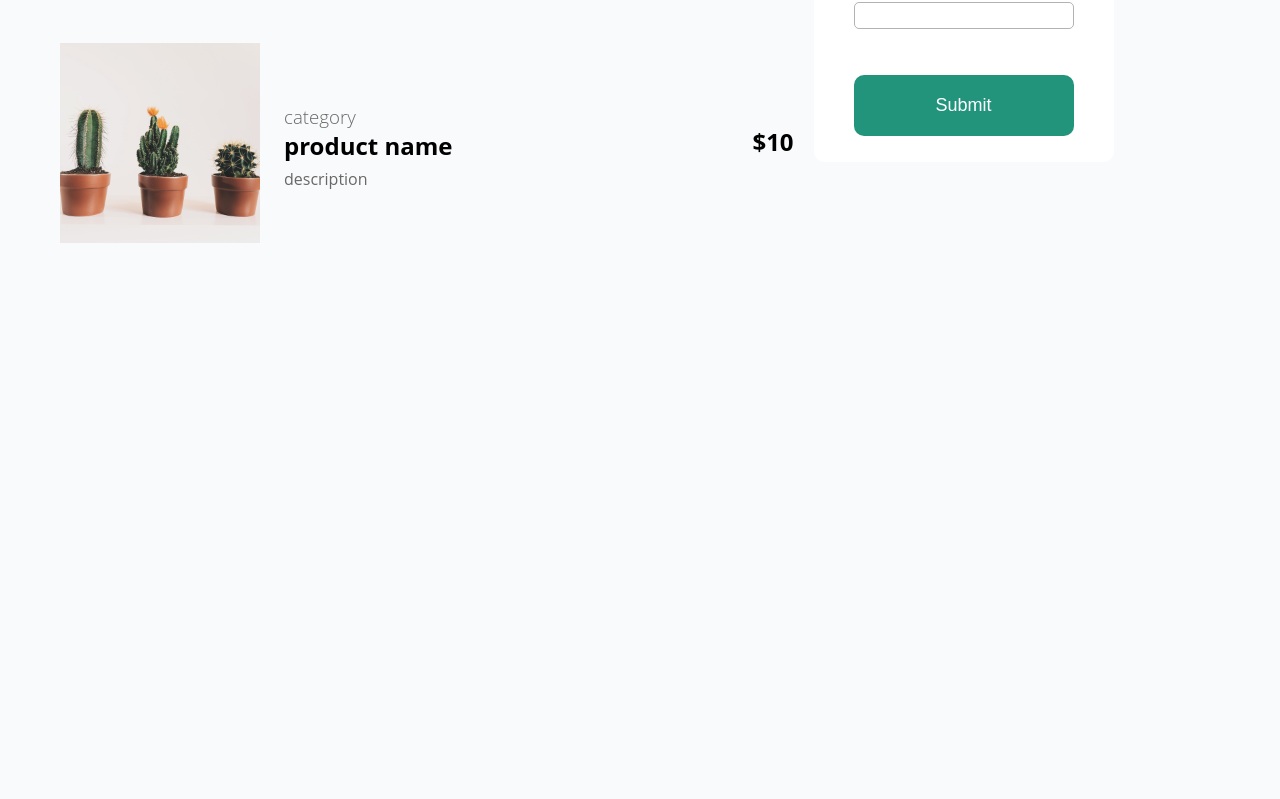
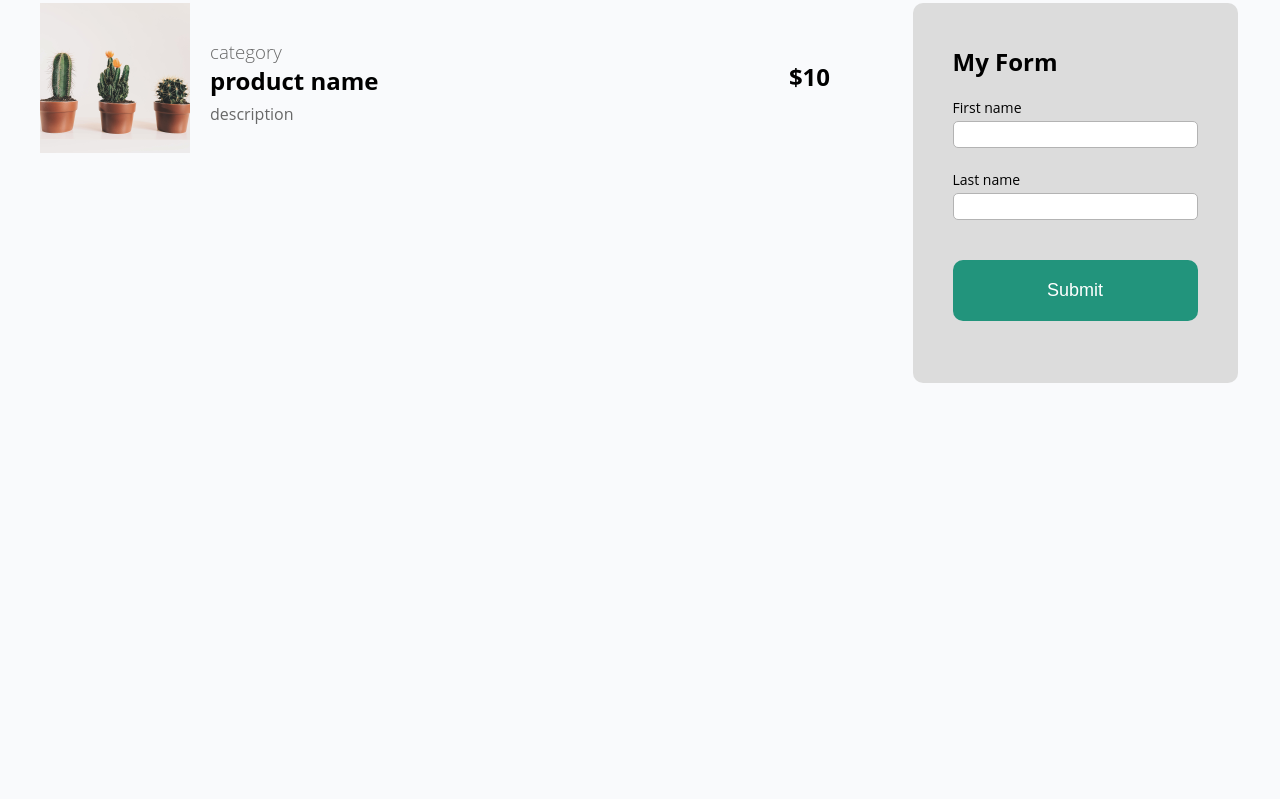
Before and after one commit to kkruzona/fleur, a plain HTML site: page cart.html in a window 1280 px wide. Shown: the part 287-1086 px from the top of the page. Before the commit the page ends 989 px from the top, so only its background shows below. Drawn offline with Linux system fonts and the light colour scheme.

Commit message:
updates to cart page

```diff
--- a/cart.html
+++ b/cart.html
@@ -34,10 +34,9 @@
         </header>
 
     <section id="pageContent">
-
+        <h1>Cart</h1>
     <div class="screen">
         <div id="screenLeft">
-            <h1>Cart</h1>
             <div id="cartResults">
                 <div id="cartListing">
                     <a href=""><img src="Cactus-Plant.jpg" class="cartImage"></a>
@@ -55,14 +54,14 @@
 
         <div id="screenRight">
             <div class="container">
-                <h2>My Form</h2>
                 <form>
+                    <h2 id="formTitle">My Form</h2>
                     <label for="fname">First name</label>
                     <input type="text" id="fname" name="fname"><br>
                     <label for="lname">Last name</label>
                     <input type="text" id="lname" name="lname">
                 </form>
-                <button type="button" class="block" id="submit">Submit</button>
+                <button type="button" id="submit">Submit</button>
             </div>
         </div>
     </div>
--- a/styles.css
+++ b/styles.css
@@ -101,6 +101,11 @@ button {
   padding: 20px 20px;
   margin-top: 20px;
   margin-bottom: 80px;
+  cursor: pointer;
+}
+
+button:hover {
+  background-color: #187e68;
 }
 
 #shopItems {
@@ -141,10 +146,10 @@ a {
     color: black;
  }
 
-  a:link {
+  /* a:link {
     color: #22947c;
     text-decoration: none;
-  }
+  } */
 
   a:hover {
     color: #22947c;
@@ -182,33 +187,11 @@ a {
   height: auto;
 }
 
-button {
-  margin-bottom: 50px;
+#add-to-cart {
+  margin-bottom: 40px;
 }
 
 /* cart settings start here */
-.cartImage {
-  width: 200px;
-  height: 200px;
-  margin-right: 24px;
-}
-
-#cartListing {
-  margin: 20px;
-  display: flex;
-  flex-direction: row;
-  justify-content: left;
-}
-
-#cartOverview {
-  display: flex;
-  flex-direction: row;
-  align-items: center;
-}
-
-#cartDetails {
-  margin-right: 300px;
-}
 
 .screen {
   display: flex;
@@ -216,38 +199,66 @@ button {
   height: 100vh;
 }
 
-.screenLeft {
-  flex: 33;
-  background: red;
+#screenLeft {
+  flex: 50;
+  display: flex;
+  /* justify-content: center; */
+  /* align-items: center; */
+}
+
+#screenRight {
+  flex: 50;
   display: flex;
   justify-content: center;
-  align-items: center;
+  /* align-items: center; */
 }
 
-.screenRight {
-  flex: 66;
-  background: black;
+.cartImage {
+  width: 150px;
+  height: 150px;
+  /* margin-right: 24px; */
+}
+
+#cartListing {
+  /* margin: 20px; */
   display: flex;
-  justify-content: center;
+  flex-direction: row;
+  /* justify-content: left; */
+}
+
+#cartOverview {
+  display: flex;
+  width: 50vw;
+  flex-direction: row;
   align-items: center;
+  justify-content: space-between;
+}
+
+#cartDetails {
+  margin-left: 20px;
 }
 
 .container {
   display: flex;
   flex-direction: column;
-  max-width: 50%;
-  margin: auto;
-  background-color: #ffffff;
-  padding: 40px;
+  position: -webkit-sticky; /* Safari */
+  position: sticky;
+  top: 140px;
+  /* align-items: center; */
+  background-color: #dcdcdc;
+  padding: 60px 40px 20px 40px;
   border-radius: 10px;
-  min-width: 220px;
-  height: 220px;
+  width: 50%;
+  height: 300px;
+  /* min-width: 220px;
+  height: 220px; */
 }
 
 form {
   display: flex;
   flex-direction: column;
-  margin-bottom: 26px;
+  padding-bottom: 20px;
+  /* margin-bottom: 26px; */
 }
 
 label {
@@ -261,6 +272,14 @@ input {
   border-color: #b3b3b3;
   border-width: 1px;
   padding: 5px;
+}
+
+#formTitle {
+  padding-bottom: 30px;
+}
+
+.submit {
+
 }
 
 /* cart settings stop here */
@@ -277,7 +296,6 @@ input {
   display: none;
 } */
 
-}
 
 
 
```
